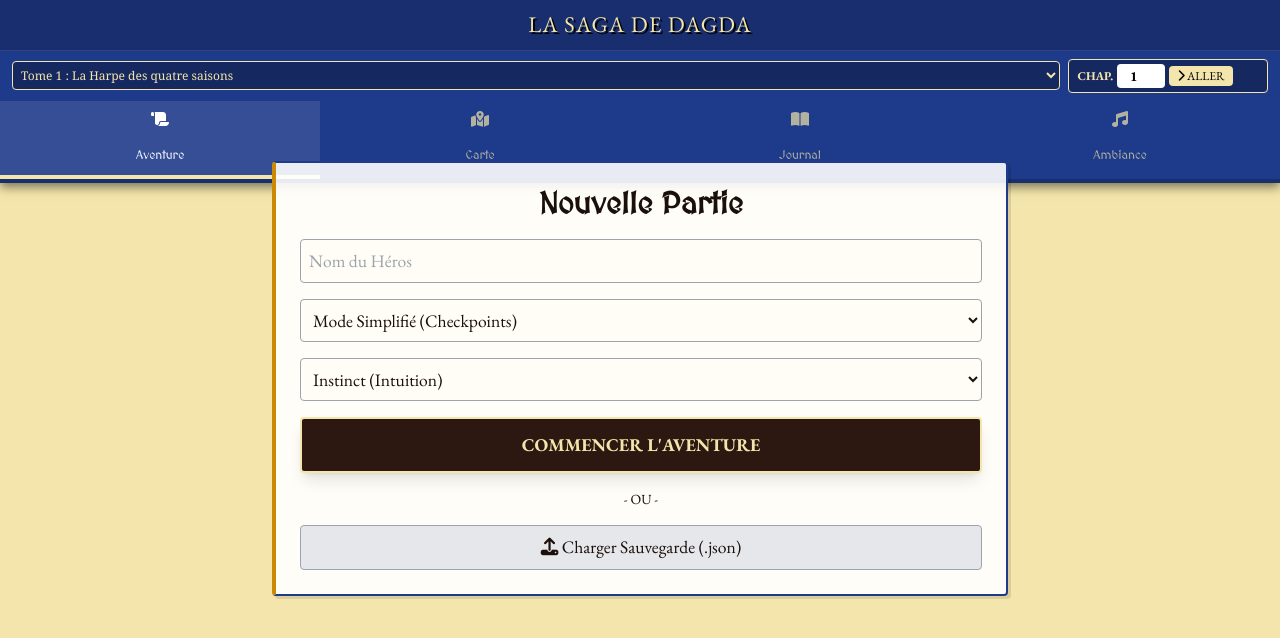
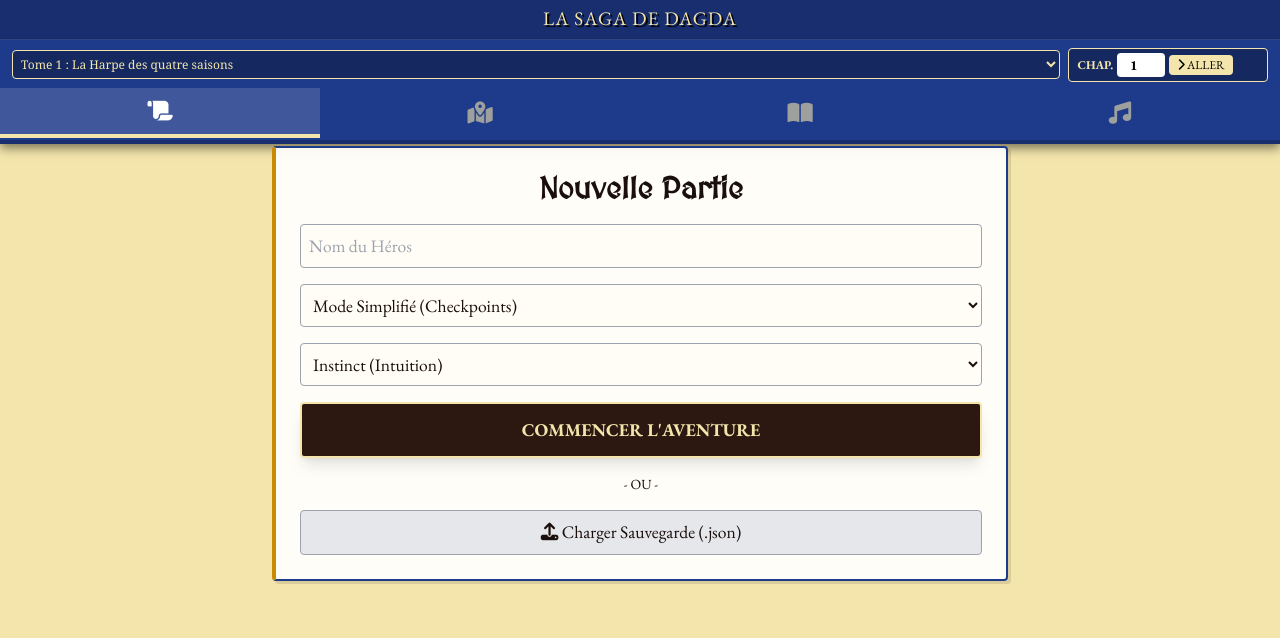
Before and after one commit to Miarivola28/La-Saga-de-Dagda-tools, a plain HTML site: page Saga de Dagda.html in a window 1280 px wide. Drawn offline with nearby package versions, Linux system fonts and the light colour scheme.

Commit message:
Update Saga de Dagda.html

```diff
--- a/Saga de Dagda.html
+++ b/Saga de Dagda.html
@@ -3,7 +3,7 @@
 <head>
     <meta charset="UTF-8">
     <meta name="viewport" content="width=device-width, initial-scale=1.0, maximum-scale=1.0, user-scalable=no">
-    <title>La Saga de Dagda - Mobile Edition</title>
+    <title>La Saga de Dagda - Icon Edition</title>
     <script src="https://cdn.tailwindcss.com"></script>
     <link href="https://fonts.googleapis.com/css2?family=MedievalSharp&family=EB+Garamond:ital,wght@0,400;0,700;1,400&display=swap" rel="stylesheet">
     <link rel="stylesheet" href="https://cdnjs.cloudflare.com/ajax/libs/font-awesome/6.4.0/css/all.min.css">
@@ -21,7 +21,7 @@
             background-color: var(--bg);
             color: var(--text);
             transition: background 0.5s ease;
-            padding-top: 145px;
+            padding-top: 130px; /* Réduit car header plus fin */
             padding-bottom: 30px;
             font-size: 1.1rem;
         }
@@ -37,7 +37,7 @@
             position: relative;
         }
 
-        /* --- HEADER --- */
+        /* --- HEADER COMPACT --- */
         #main-header {
             position: fixed; top: 0; left: 0; width: 100%; z-index: 50;
             background-color: var(--primary); color: #f3e5ab;
@@ -45,28 +45,27 @@
             box-shadow: 0 4px 10px rgba(0,0,0,0.5); transition: background 0.5s;
         }
         .saga-title {
-            text-align: center; font-size: 1.4rem;
+            text-align: center; font-size: 1.2rem;
             text-shadow: 2px 2px 0 #000;
-            letter-spacing: 1px; padding: 8px 0; border-bottom: 1px solid rgba(255,255,255,0.1);
+            letter-spacing: 1px; padding: 5px 0; border-bottom: 1px solid rgba(255,255,255,0.1);
             background: rgba(0,0,0,0.2);
         }
 
-        /* --- MODIFICATION ICI POUR MOBILE --- */
+        /* --- NAVIGATION ICONES --- */
         .nav-tab {
             flex: 1;
             text-align: center;
-            padding: 10px 2px; /* Réduit le padding horizontal */
+            padding: 12px 0; /* Padding vertical confortable */
             cursor: pointer;
             border-bottom: 4px solid transparent;
-            opacity: 0.7;
-            font-size: 0.75rem; /* Taille réduite pour tenir sur une ligne */
+            opacity: 0.6;
+            transition: 0.3s;
         }
         .nav-tab i {
-            font-size: 1rem; /* Icône un peu plus visible */
-            margin-bottom: 2px;
+            font-size: 1.4rem; /* Icônes plus grosses */
             display: block;
         }
-        .nav-tab.active { opacity: 1; border-bottom-color: #f3e5ab; background: rgba(255,255,255,0.1); color: #fff; }
+        .nav-tab.active { opacity: 1; border-bottom-color: #f3e5ab; background: rgba(255,255,255,0.15); color: #fff; transform: translateY(-2px); }
 
         /* --- UI ELEMENTS --- */
         .stat-btn { width: 24px; height: 24px; display: flex; align-items: center; justify-content: center; border-radius: 50%; cursor: pointer; border: 1px solid rgba(0,0,0,0.2); }
@@ -136,10 +135,10 @@
         </div>
 
         <div class="flex">
-            <div class="nav-tab active" onclick="switchTab('tab-aventure')"><i class="fas fa-scroll"></i><br>Aventure</div>
-            <div class="nav-tab" onclick="switchTab('tab-carte')"><i class="fas fa-map-marked-alt"></i><br>Carte</div>
-            <div class="nav-tab" onclick="switchTab('tab-journal')"><i class="fas fa-book-open"></i><br>Journal</div>
-            <div class="nav-tab" onclick="switchTab('tab-ambiance')"><i class="fas fa-music"></i><br>Ambiance</div>
+            <div class="nav-tab active" onclick="switchTab('tab-aventure')" title="Aventure"><i class="fas fa-scroll"></i></div>
+            <div class="nav-tab" onclick="switchTab('tab-carte')" title="Carte"><i class="fas fa-map-marked-alt"></i></div>
+            <div class="nav-tab" onclick="switchTab('tab-journal')" title="Journal"><i class="fas fa-book-open"></i></div>
+            <div class="nav-tab" onclick="switchTab('tab-ambiance')" title="Musique"><i class="fas fa-music"></i></div>
         </div>
     </header>
 
@@ -591,7 +590,6 @@
                 state.history=hist;
                 state.checkpoints=cps;
 
-                if(!state.tree || !state.tree[1]) rebuildTree();
                 document.getElementById('modalDeath').style.display='none';
                 changeTome(state.tome); initMap(); updateUI(); alert("Chargé.");
             } catch(e){ console.error(e); alert("Erreur chargement CP"); }
```
